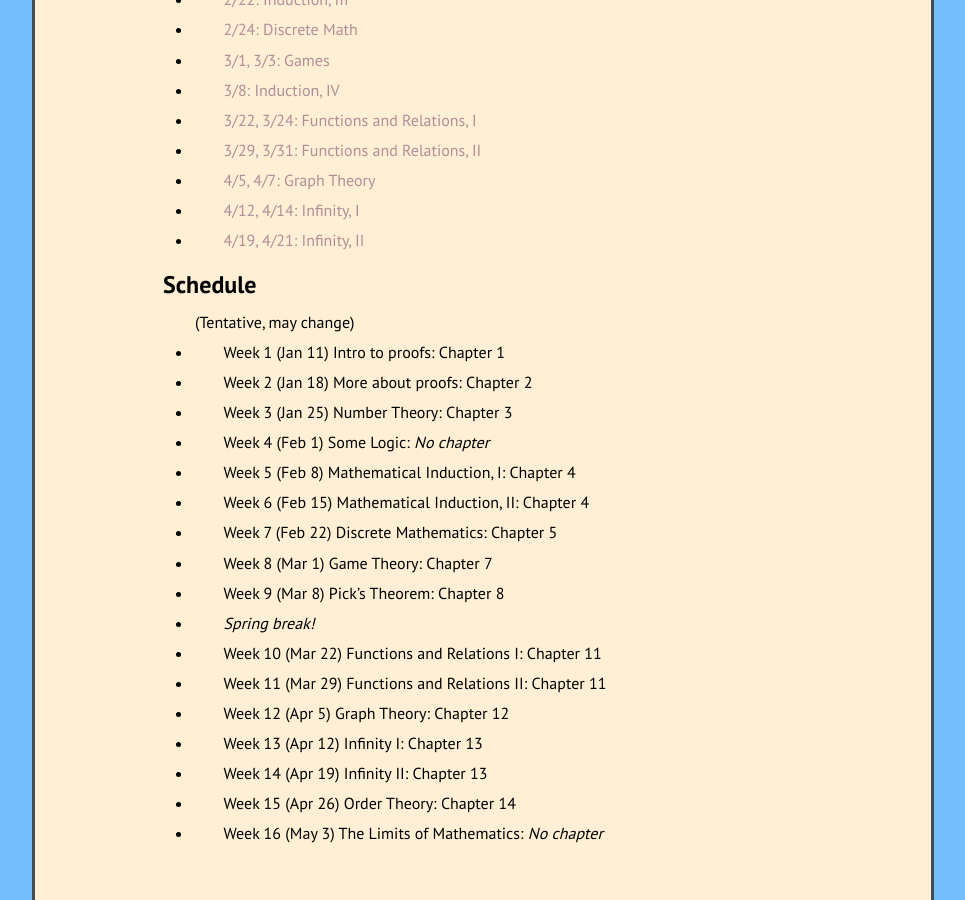
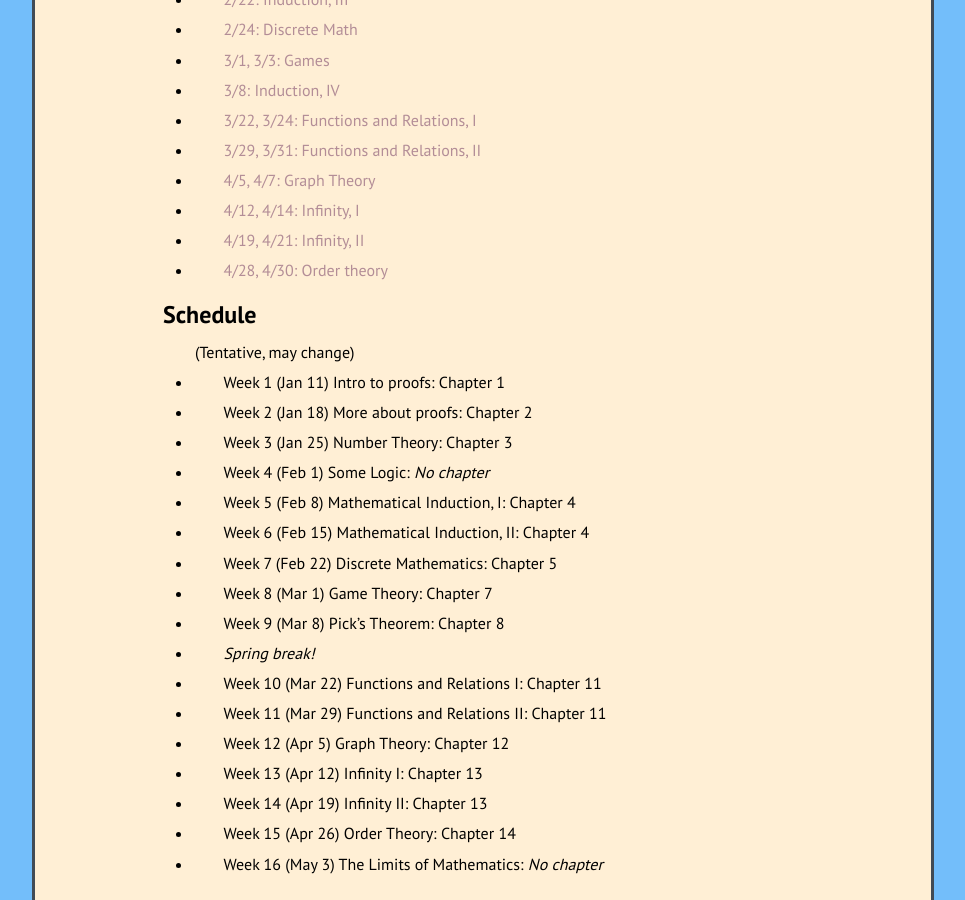
Before and after one commit to kamerynjw/kamerynjw.github.io, a Jekyll site: the page built from teaching/2021/math321.md, in a window 1280 px wide and 900 px high, scrolled down 2930 px. Shown: the whole window, without its empty margins (157-1122 px from the left). Built offline with Jekyll 4.4.1, drawn with Linux system fonts in a browser that asks for light colours; nearby versions of some CDN libraries; formulas are drawn with MathJax 3.

Commit message:
ORDER THEORY LECTURE NOTES git add math321.md  ! ! ! ! ! !

```diff
--- a/teaching/2021/math321.md
+++ b/teaching/2021/math321.md
@@ -135,6 +135,8 @@ Lecture Notes
 
 * [4/19, 4/21: Infinity, II]({{ page.url }}infinity2.pdf)
 
+* [4/28, 4/30: Order theory]({{ page.url }}order.pdf)
+
 Schedule
 --------
 
```
Also changed, not shown: 1 other file.
